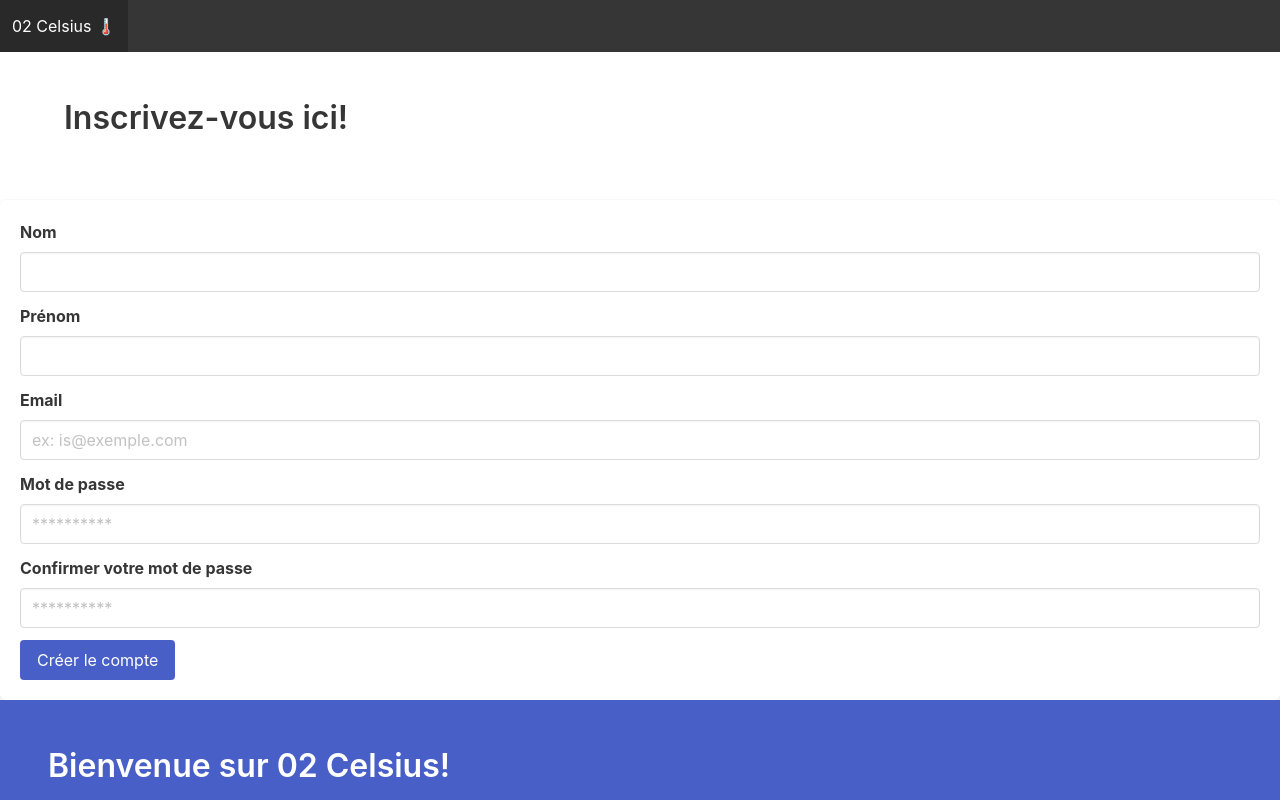
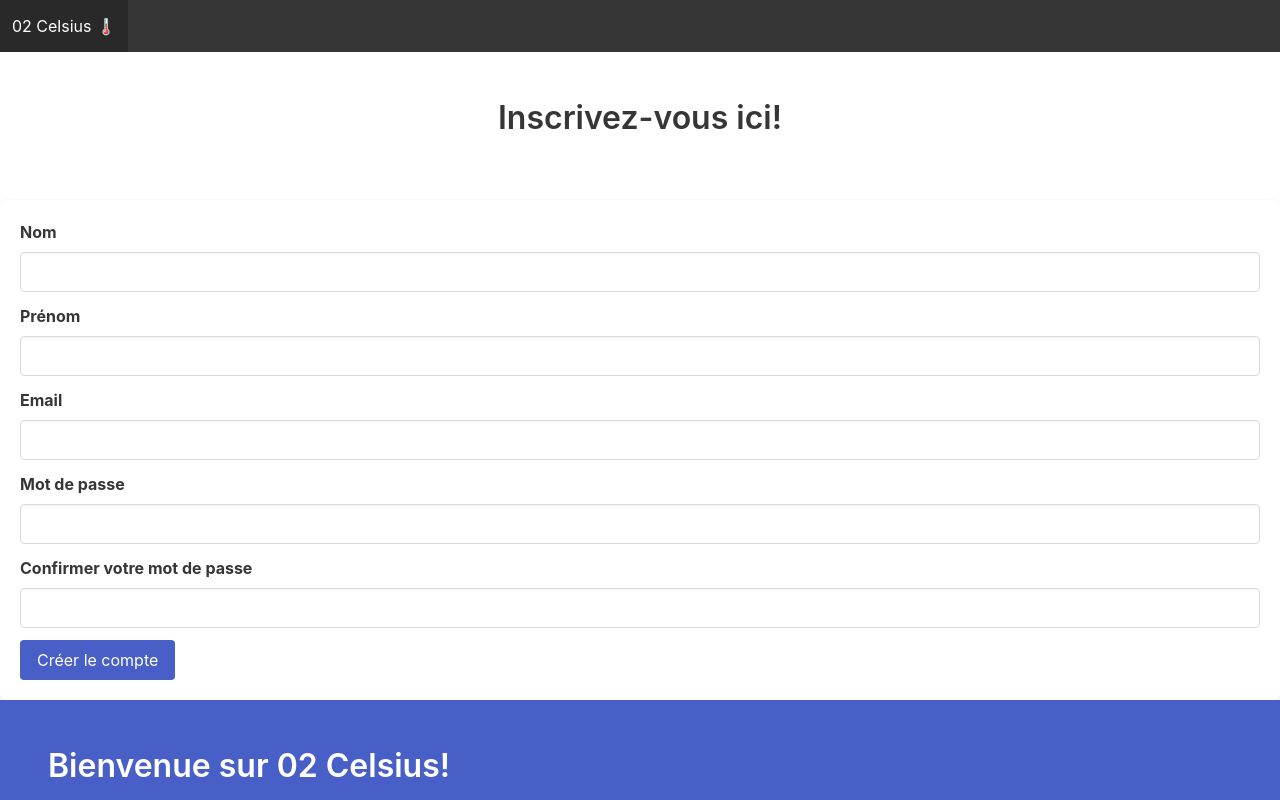
Before and after one commit to bebisoa/bebisoa-celsius, an Angular app in the folder my-celsius-site/: page / in a window 1280 px wide. Shown: the top 800 px of the page. Built offline with nearby package versions, Linux system fonts and the light colour scheme.

Commit message:
2 files modified

```diff
--- a/my-celsius-site/src/app/inscription/inscription.component.ts
+++ b/my-celsius-site/src/app/inscription/inscription.component.ts
@@ -5,7 +5,7 @@ import { Component, OnInit } from '@angular/core';
   template: `
   <section class="hero-is-link is bold">
     <div class="hero-body">
-      <div class="container content has text-centered">
+      <div class="container content has-text-centered">
         <h1 class="title">Inscrivez-vous ici!</h1>
        </div>
      </div>
@@ -15,35 +15,35 @@ import { Component, OnInit } from '@angular/core';
   <div class="field">
     <label class="label">Nom</label>
     <div class="control">
-      <input class="input" type="text">
+      <input type="text" name="nom" class="input" [(ngModel)]="nom">
     </div>
   </div>
 
   <div class="field">
     <label class="label">Prénom</label>
     <div class="control">
-      <input class="input" type="text">
+      <input type="text" name="prénom" class="input" [(ngModel)]="prenom">
     </div>
   </div>
 
   <div class="field">
     <label class="label">Email</label>
     <div class="control">
-      <input class="input" type="email" placeholder="ex: is@exemple.com">
+      <input type="email" name="email" class="input" [(ngModel)]="email">
     </div>
   </div>
 
 <div class="field">
   <label class="label">Mot de passe</label>
   <div class="control">
-    <input class="input" type="password" placeholder="**********">
+    <input type="password" name="mot de passe" class="input" [(ngModel)]="password">
   </div>
 </div>
 
 <div class="field">
   <label class="label">Confirmer votre mot de passe</label>
   <div class="control">
-    <input class="input" type="password" placeholder="**********">
+    <input type="password" name="vérification mot de passe" class="input" [(ngModel)]="verification">
   </div>
 </div>
 
@@ -53,7 +53,15 @@ import { Component, OnInit } from '@angular/core';
   styles: [],
 })
 export class InscriptionComponent implements OnInit {
+  nom: string;
+  prenom: string;
+  email: string;
+  password: string;
+  verification: string;
+
   constructor() {}
 
   ngOnInit(): void {}
+
+  submitForm() {}
 }
```
Also changed, not shown: my-celsius-site/src/app/app.module.ts (+9 -2 lines).
